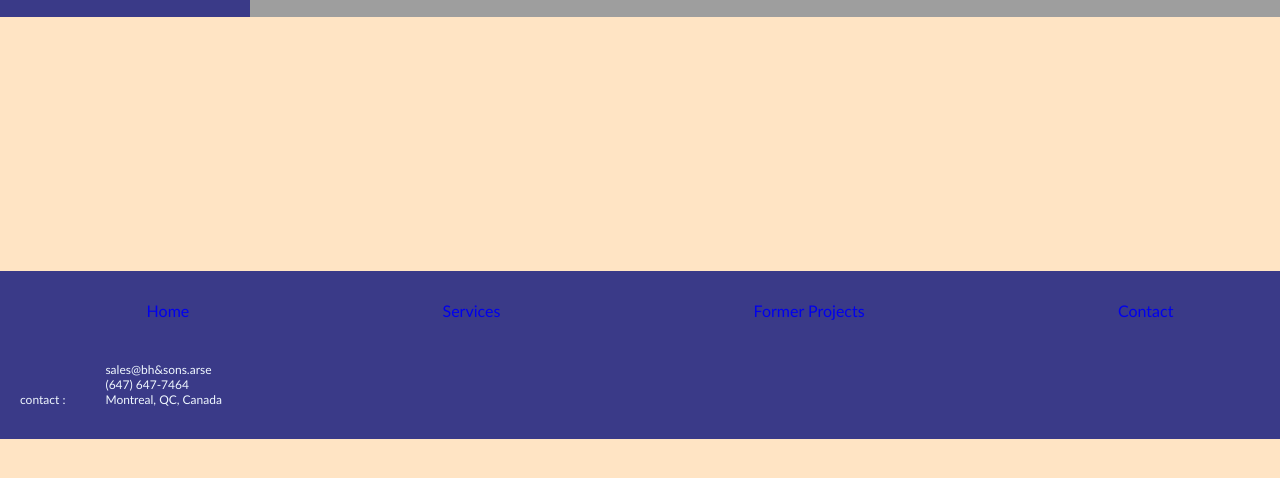
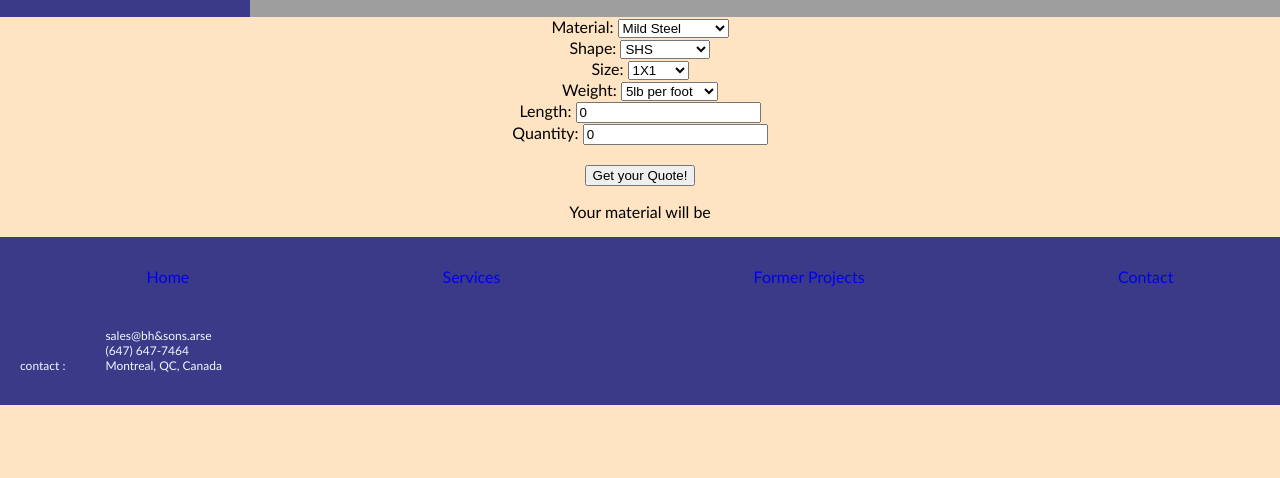
Before and after one commit to RDOakes/flexbox-business-site-starting, a plain HTML site: page steelCalculator.html in a window 1280 px wide. Shown: the part 108-586 px from the top of the page. Drawn offline with Linux system fonts and the light colour scheme; grey boxes are pictures that could not be loaded.

Commit message:
calculator

```diff
--- a/calculator.js
+++ b/calculator.js
@@ -0,0 +1,18 @@
+function getQuote() {
+  const input = document.getElementById("inputSpecs");
+  let inputArr = Array.from(input).map(x => parseInt(x.value));
+  let i = -1;
+  let sum = 0;
+  while (++i < 4) {
+      sum += inputArr[i];
+    }
+
+    len = sum * inputArr[4];
+    quant = len * inputArr[5];
+    document.getElementById("quoteSum").innerHTML = quant;
+}
+
+function getTax() {
+  tax = (getQuote(0.2));
+  document.getElementById("tax").innerHTML = tax;
+}
--- a/steelCalculator.html
+++ b/steelCalculator.html
@@ -1,6 +1,4 @@
 <!DOCTYPE html>
-
-<html>
   <head>
     <link rel='stylesheet' href='styles.css'>
     <link rel="shortcut icon" href="favicon.ico" type="image/x-icon">
@@ -23,7 +21,58 @@
         </div>
       </div>
     </div>
+    <div>
+    <script src="calculator.js"></script>
+    <div class="quote">
+    <form id="inputSpecs">
+      Material:
+        <select><option value="1">Mild Steel</option>
+        <option value="2">Stainless Steel</option>
+        <option value="1.25">Aluminium</option></select>
+        <br>
+      Shape:
+        <select><option value="1">SHS</option>
+        <option value="1">RHS</option>
+        <option value="1.2">Tube</option>
+        <option value="2">Square Bar</option>
+        <option value="2">Round Bar</option>
+        <option value="2">Flat</option>
+        <option value="4">Column</option>
+        <option value="4">I-Beam</option></select>
+        <br>
+      Size:
+        <select><option value="1">1X1</option>
+        <option value="1.5">1X2</option>
+        <option value="2">1X4</option>
+        <option value="2.5">1X6</option>
+        <option value="3.2">1X10</option>
+        <option value="1.75">2X2</option>
+        <option value="2.5">2X4</option>
+        <option value="3">2X6</option>
+        <option value="4">2X10</option>
+        <option value="2.5">4X4</option>
+        <option value="3">4X6</option>
+        <option value="5">4X10</option>
+        <option value="3.5">6X6</option>
+        <option value="5.5">6X10</option>
+        <option value="7">10X10</option></select>
+          <br>
+      Weight:
+        <select><option value="1">5lb per foot</option>
+        <option value="2">10lb per foot</option>
+        <option value="3">15lb per foot</option>
+        <option value="4">20lb per foot</option>
+        <option value="6">30lb per foot</option>
+        <option value="10">50lb per foot</option></select>
+        <br>
+      Length: <input type="number" value="0"><br>
+      Quantity: <input type="number" value="0"><br><br>
+    </form>
 
+      <button onclick="getQuote(), getTax()">Get your Quote!</button><br>
+
+      <p>Your material will be<p id="quoteSum"></p></p><p id="tax"></p>
+    </div>
     <footer>
       <div class="nav">
         <ul>
@@ -43,4 +92,3 @@
       </div>
     </footer>
   </body>
-</html>
--- a/styles.css
+++ b/styles.css
@@ -8,13 +8,7 @@ body {
     flex-direction: column;
 }
 
-a {
-    text-decoration: none;
-}
 
-li a:visited {
-    color: aliceblue;
-}
 
 .wrap {
     display: flex;
@@ -115,13 +109,20 @@ li a:visited {
     padding: 10px;
 }
 
-.nav li:hover {
+.nav a:visited {
+    color: aliceblue;
+}
+
+.nav a:hover {
     color: rgb(224, 238, 34);
     cursor: pointer;
     transform: scale(1.2);
+    z-index: 1;
 }
 
-
+a {
+    text-decoration: none;
+}
 
 .slogan {
     font-family: cursive;
@@ -221,7 +222,10 @@ li a:visited {
 
 
 
-
+.quote {
+    display: block;
+    text-align: center;
+}
 
 .comments {
     display: flex;
```
